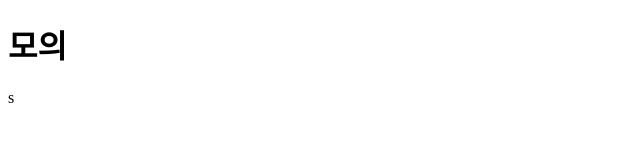
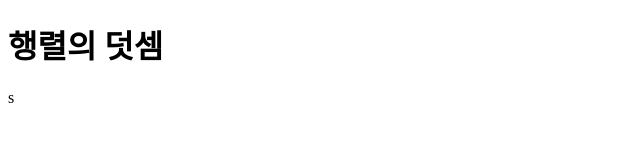
Before and after one commit to gay0ung/Algorithm, a plain HTML site: page PROGRAMMERS/LEVEL_01/✨ code-re/28_행렬의 덧셈.html in a window 1280 px wide. Shown: the whole page, without its empty margins (0-640 px from the left). Drawn offline with Linux system fonts and the light colour scheme.

Commit message:
Update 28_행렬의 덧셈.html

```diff
--- a/PROGRAMMERS/LEVEL_01/✨ code-re/28_행렬의 덧셈.html
+++ b/PROGRAMMERS/LEVEL_01/✨ code-re/28_행렬의 덧셈.html
@@ -3,10 +3,10 @@
 <head>
   <meta charset="UTF-8">
   <meta name="viewport" content="width=device-width, initial-scale=1.0">
-  <title>2.모의</title>
+  <title>28.행렬의 덧셈</title>
 </head>
 <body>
-  <h1>모의</h1>
+  <h1>행렬의 덧셈</h1>
 
   <!-- 나의 풀이 -->
   <script>
```
